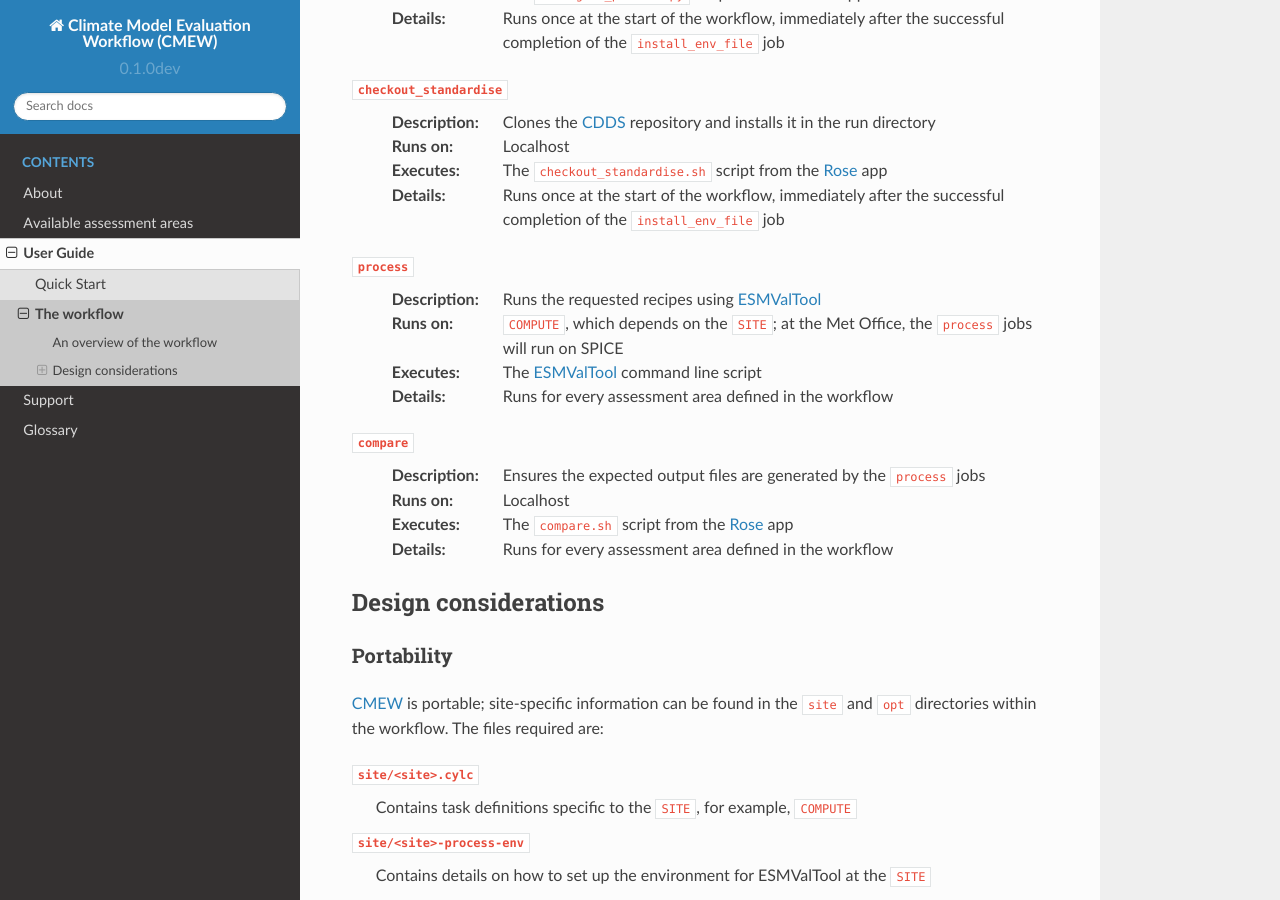
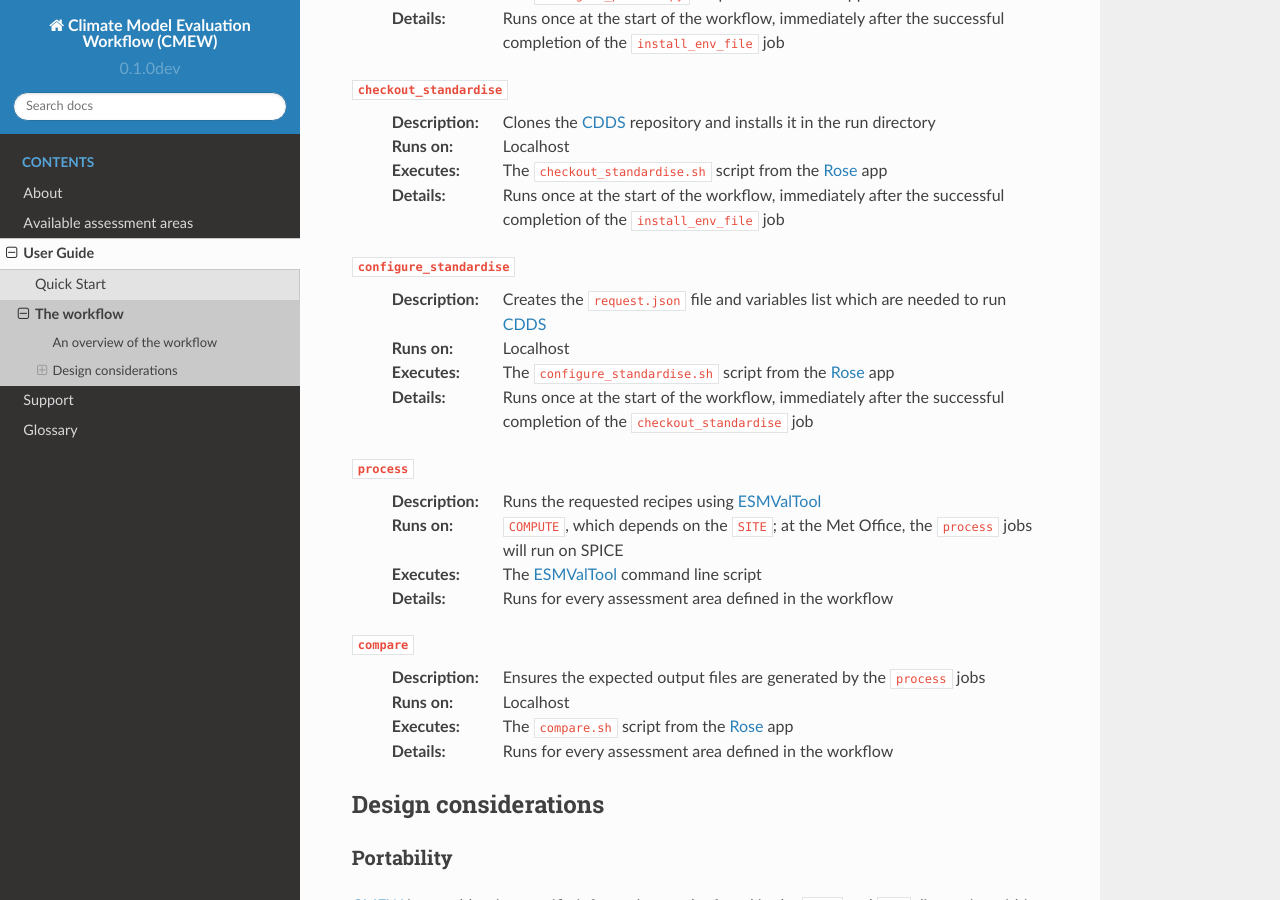
Before and after one commit to MetOffice/CMEW, a Sphinx documentation site: the page built from doc/source/user_guide/workflow.rst, in a window 1280 px wide and 900 px high, scrolled down 514 px. Built offline with Sphinx 7.4.7 and the Read the Docs theme 2.0.0, drawn with Linux system fonts in a browser that asks for light colours.

Commit message:
#127: Add a skeleton `configure_standardise` task
* #105 add the files and folders needed

* #105: add the files and folders needed

* #105: Amend task graph in flow.cylc

* #105: Changes to cylc graph

* #105: Created dummy configure_standardise.sh script

* #105: Minor changes to flow.cylc

* #105: Fix permissions on configure_standardise.sh and remove standardise_model_data task

* #105: Update API docs to include configure_standardise task

* #105: Correct API documentation

* #105: Fix failure due to renaming of cmew-env to cmew-process-env

* #105: Remove faulty comment in rose file

* #105: Remove cmew-process-env command as it's currently redundant

---------

Co-authored-by: dasha-shchep <28752245+dasha-shchep@users.noreply.github.com>

```diff
--- a/doc/source/user_guide/workflow.rst
+++ b/doc/source/user_guide/workflow.rst
@@ -41,6 +41,17 @@
   :Details:
      Runs once at the start of the workflow, immediately after the successful
      completion of the ``install_env_file`` job
+
+``configure_standardise``
+  :Description:
+     Creates the ``request.json`` file and variables list which are needed to run |CDDS|
+  :Runs on:
+     Localhost
+  :Executes:
+     The ``configure_standardise.sh`` script from the |Rose| app
+  :Details:
+     Runs once at the start of the workflow, immediately after the successful
+     completion of the ``checkout_standardise`` job
 
 ``process``
   :Description:
```
Also changed, not shown: 3 other files.
